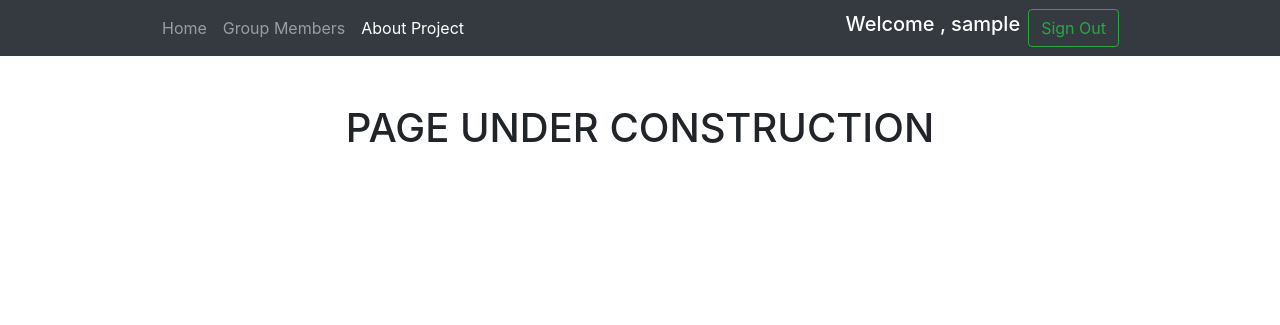
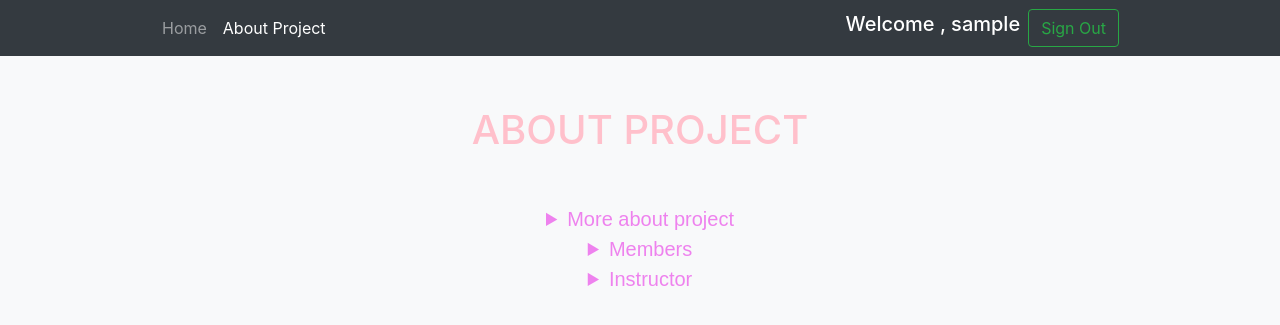
Before and after one commit to ReaLyzil/IT110_notes_webApp, a PHP site: page /php/about.php in a window 1280 px wide. Shown: the top 325 px of the page. Run offline with PHP 8.4, Linux system fonts and the light colour scheme; the visitor is signed in with stand-in values (Sample User, id 1); data that the repository does not hold is empty.

Commit message:
added the about page

```diff
--- a/css/style.css
+++ b/css/style.css
@@ -48,3 +48,40 @@ li{
 #account_created{
 	background-color: #90EE90;
 }
+
+    /*for about page*/
+
+         .pageheader header:hover{
+          color: violet;
+          opacity: 0.5;
+          font-size: 35px;
+        }
+        .pageheader header{
+          color: pink;
+          margin-top: 50px;
+          font-size: 35px;
+          margin-bottom: 30px;
+        }
+
+
+        .pageheader2 {
+          color: black;
+          margin-top: 50px;
+          font-size: 20px;
+          margin-bottom: 30px;
+          font-family: sans-serif;
+        }
+        .pageheader2 summary{
+          color: violet;
+        }
+        .pageheader2 p{
+          font-size: 20px;
+          margin-top: 20px;
+        }
+
+        .pageheader2 table, th, td {
+         border: 1px solid pink;
+        }
+        .summary ul.p{
+          color: red;
+        }
--- a/index.php
+++ b/index.php
@@ -23,7 +23,7 @@
 	<script type="text/javascript" src="js/script.js"></script>
 
 </head>
-<body>
+<body class="bg-light">
                 <!-- START OF NAVBAR! -->
 <header class="pageheader">
   <nav class="navbar navbar-expand-lg navbar-dark bg-dark">
@@ -31,9 +31,6 @@
       <ul class="navbar-nav">
         <li class="nav-item active">
           <a class="nav-link" href="index.php">Home <span class="sr-only">(current)</span></a>
-        </li>
-        <li class="nav-item">
-          <a class="nav-link" href="../IT110_notes_webApp/php/members.php">Group Members</a>
         </li>
         <li class="nav-item">
           <a class="nav-link" href="../IT110_notes_webApp/php/about.php">About Project</a>
--- a/js/script.js
+++ b/js/script.js
@@ -36,8 +36,8 @@ var user = 0;
 								if(value.updated_at != "0000-00-00 00:00:00"){
 									new_date = value.updated_at;
 								}
-									$(".notes_list").append("<li class=\"note\"><div class=\"card\">"
-							           +"<div class=\"card-header\">"+value.title
+									$(".notes_list").append("<li class=\"note\"><div class=\"shadow card\">"
+							           +"<div class=\"bg-dark text-light card-header\">"+value.title
 							           +"<div class=\"pull-right\">"
 							           +"<p>"+new_date+"</p></div></div>"
 							           +"<div class=\"card-body clearfix\">"
--- a/php/Note.php
+++ b/php/Note.php
@@ -1,8 +1,8 @@
 <?php
 
 
-	include 'dbconnect.php';
-	session_start();
+	include 'dbconnect.php';				//include the connection to the database
+	session_start();						//then start the session
 	$id = $_SESSION['user_id'];
 
 	if($_POST['action'] == 'add_note'){
--- a/php/about.php
+++ b/php/about.php
@@ -21,7 +21,7 @@
 
   <script type="text/javascript" src="../js/script.js"></script>
 </head>
-<body>
+<body class="bg-light">
               <!-- START OF NAVBAR! -->
 <header class="pageheader">
   <nav class="navbar navbar-expand-lg navbar-dark bg-dark">
@@ -29,9 +29,6 @@
       <ul class="navbar-nav">
         <li class="nav-item">
           <a class="nav-link" href="../index.php">Home</span></a>
-        </li>
-        <li class="nav-item">
-          <a class="nav-link" href="members.php">Group Members</a>
         </li>
         <li class="nav-item active">
           <a class="nav-link" href="about.php">About Project<span class="sr-only">(current)</span></a>
@@ -48,7 +45,84 @@
 
 
 
-              <center><br><br><h1>PAGE UNDER CONSTRUCTION</h1></center>
+              <div class="pageheader">
+
+                      <center>
+                        <header><h1>ABOUT PROJECT</h1></header>
+                      </center>
+
+                       <div class="pageheader2">
+
+                    <center>
+                        <details>
+                          <summary>More about project</summary>
+                        <p>This project is the final requirements in IT 110 "WEBPAGE DESIGN AND DEVELOPMENT" </p>
+
+                        <p>The list below are the functions of the said project:</p>
+
+                            <ul>
+                              <p>1. The user can register before he/she can login</p>
+                              <p>2. The user can Login and Logout</p>
+                              <p>3. Can add, delete, and edit notes</p>
+                              <p></p>
+                            </ul>
+                        </details>
+                    </center>
+
+
+                     <center>
+                       <details>
+                            <summary>Members</summary>
+
+                            <table style="width:100%">
+                                  <tr>
+                                    <th>Firstname</th>
+                                    <th>Lastname</th>
+                                    <th>Section</th>
+                                  </tr>
+                                  <tr>
+                                    <td>Cedric</td>
+                                    <td>Castro</td>
+                                    <td>HL1</td>
+                                  </tr>
+                                  <tr>
+                                    <td>Rea Lyzil</td>
+                                    <td>Giron</td>
+                                    <td>HL1</td>
+                                  </tr>
+                                   <tr>
+                                    <td>Renz Ivan</td>
+                                    <td>Irag</td>
+                                    <td>HL1</td>
+                                  </tr>
+                                   <tr>
+                                    <td>Benedict</td>
+                                    <td>Casil</td>
+                                    <td>HL1</td>
+                                  </tr>
+                                   <tr>
+                                    <td>John Bryan</td>
+                                    <td>Pagaran</td>
+                                    <td>KO1</td>
+                                  </tr>
+                            </table>
+
+                        </details>
+                    </center>
+
+
+                    <center>
+                        <details>
+                          <summary>Instructor</summary>
+
+                            <ul>
+                              <p>Mr. El Bajador Villacampa</p>
+
+                            </ul>
+                        </details>
+                    </center>
+    </div>
+  </div>
 
 </body>
 </style>
--- a/php/user_logged_in.php
+++ b/php/user_logged_in.php
@@ -1,7 +1,7 @@
 <?php
 
  require_once('dbconnect.php');
- session_start();	//to save $_SESSION variables and accessable to different page that cotain this function
+ session_start();	      //to save $_SESSION variables and accessable to different page that cotain this function
 
 
  if(isset($_POST['SignIn'])){	//the code below will execute if the SignIn button is clicked
```
Also changed, not shown: php/members.php (deleted, +0 -56 lines), php/user_registration.php (indentation only).
